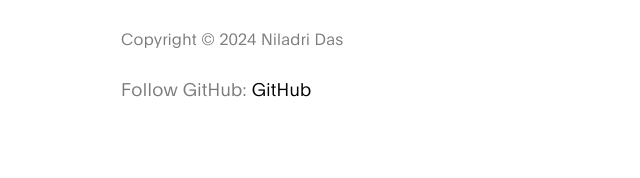
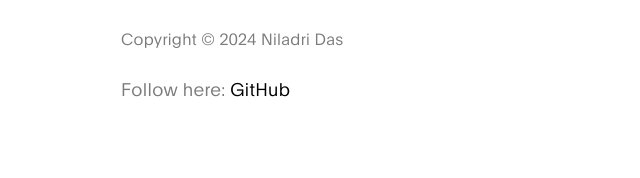
Before and after one commit to niladrridas/niladrridas.github.io, a plain HTML site: page index.html in a window 1280 px wide. Shown: the part 3819-3997 px from the top of the page, 629-1269 px from the left. Drawn offline with Linux system fonts and the light colour scheme.

Commit message:
Update index.html

```diff
--- a/index.html
+++ b/index.html
@@ -397,7 +397,7 @@
                         </div>
                     </ul>
                     <p class="copyright-text mt-5 pt-3">Copyright &copy; 2024 Niladri Das</p>
-                    <p>Follow GitHub: <a href="https://github.com/niladrridas" title="backend" target="_blank">GitHub</a></p>
+                    <p>Follow here: <a href="https://github.com/niladrridas" title="backend" target="_blank">GitHub</a></p>
                 </div>
             </div>
         </div>
```
